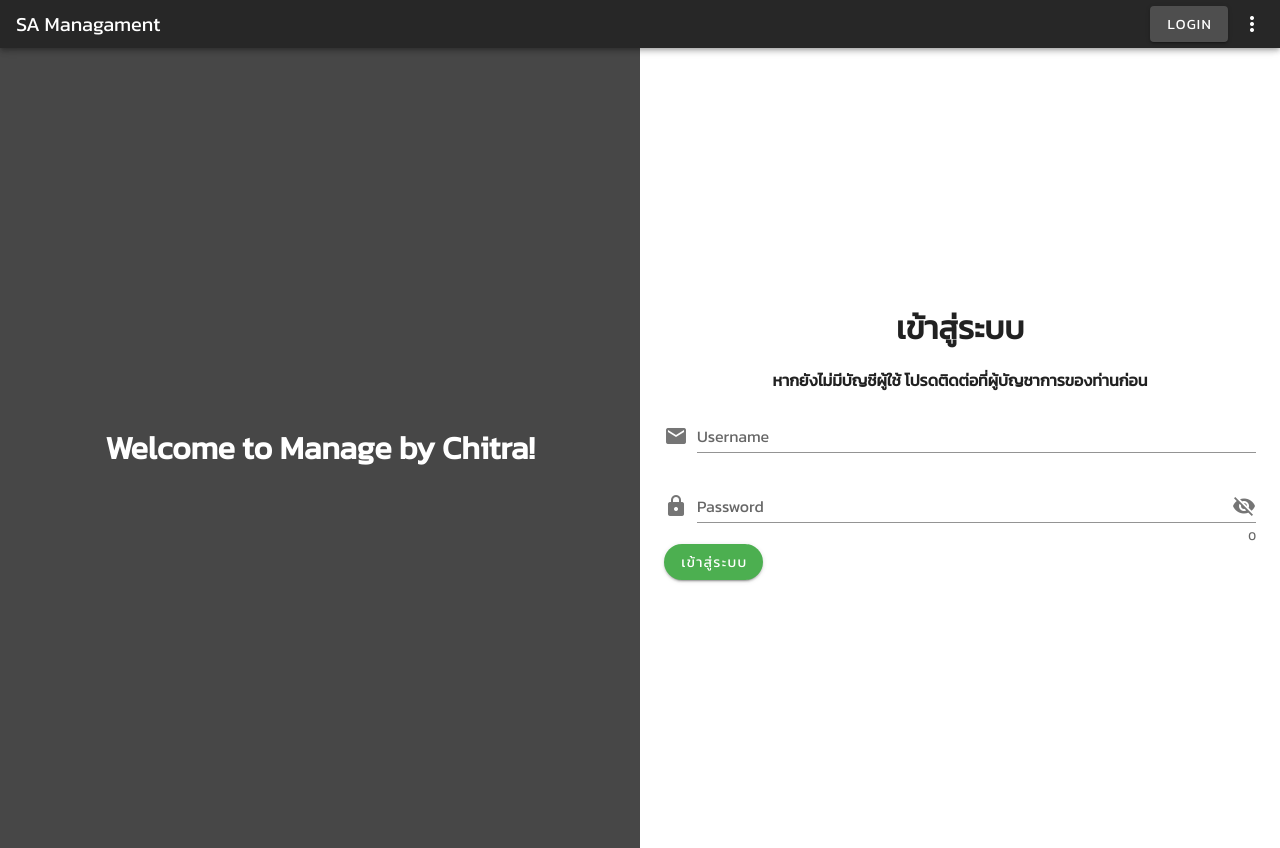
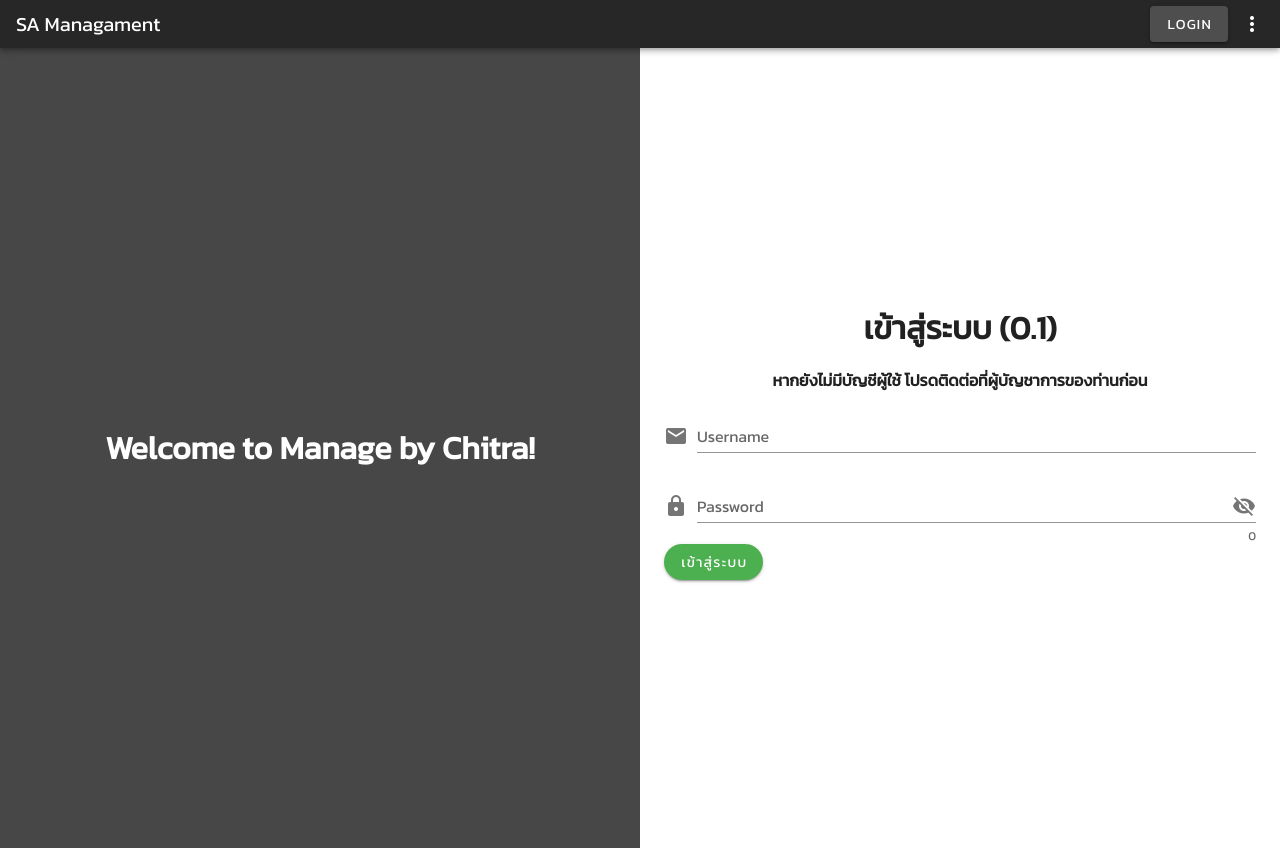
Before and after one commit to thefirstblair/sa_frontend, a Vue app: page /login in a window 1280 px wide. Built offline with nearby package versions, Linux system fonts and the light colour scheme.

Commit message:
Update Login.vue

```diff
--- a/src/views/Login.vue
+++ b/src/views/Login.vue
@@ -9,7 +9,7 @@
         </h1></v-col
       ><v-col cols="6" class="right">
         <h1 class="text-center">
-          เข้าสู่ระบบ
+          เข้าสู่ระบบ (0.1)
         </h1>
         <h4 class="text-center mt-4">
           หากยังไม่มีบัญชีผู้ใช้ โปรดติดต่อที่ผู้บัญชาการของท่านก่อน
```
